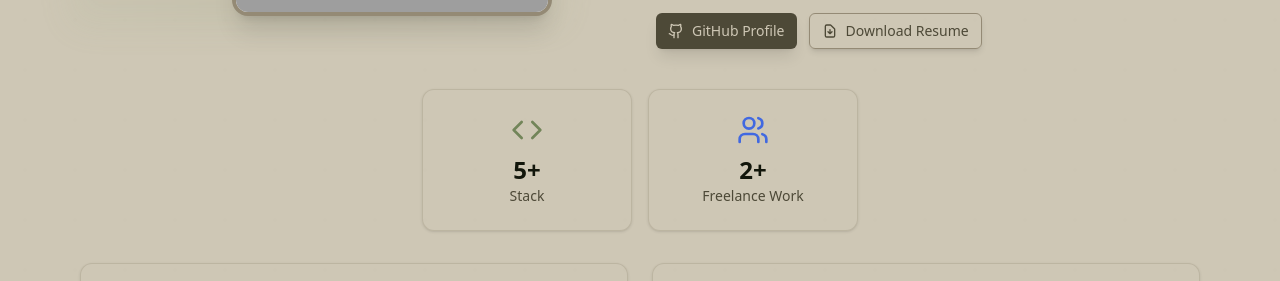
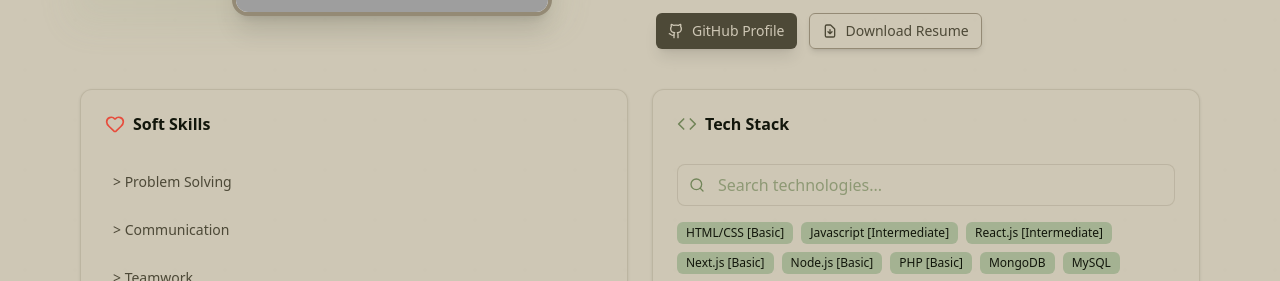
Before and after one commit to kritsadagorn/myPortfolio, a React (Vite) app: page / in a window 1280 px wide. Shown: the part 455-736 px from the top of the page. Built offline with nearby package versions, Linux system fonts and the light colour scheme; grey boxes are pictures that could not be loaded.

Commit message:
fix : no need stats

```diff
--- a/src/components/AboutSection.jsx
+++ b/src/components/AboutSection.jsx
@@ -20,16 +20,6 @@ import {
 
 const AboutSection = () => {
   const [searchTerm, setSearchTerm] = useState("");
-
-  const stats = [
-    { icon: Code, label: "Stack", value: "5+", color: "text-[#728559]" },
-    {
-      icon: Users,
-      label: "Freelance Work",
-      value: "2+",
-      color: "text-[#4169e1]",
-    },
-  ];
 
   const highlights = [
     "> Problem Solving",
@@ -198,7 +188,7 @@ const AboutSection = () => {
       </div>
 
       {/* Stats Section */}
-      <div className="flex justify-center gap-4">
+      {/* <div className="flex justify-center gap-4">
         {stats.map((stat, index) => {
           const Icon = stat.icon;
           return (
@@ -218,7 +208,7 @@ const AboutSection = () => {
             </Card>
           );
         })}
-      </div>
+      </div> */}
 
       {/* Soft skills & Tech Stack */}
       <div className="grid grid-cols-1 lg:grid-cols-2 gap-6">
```
